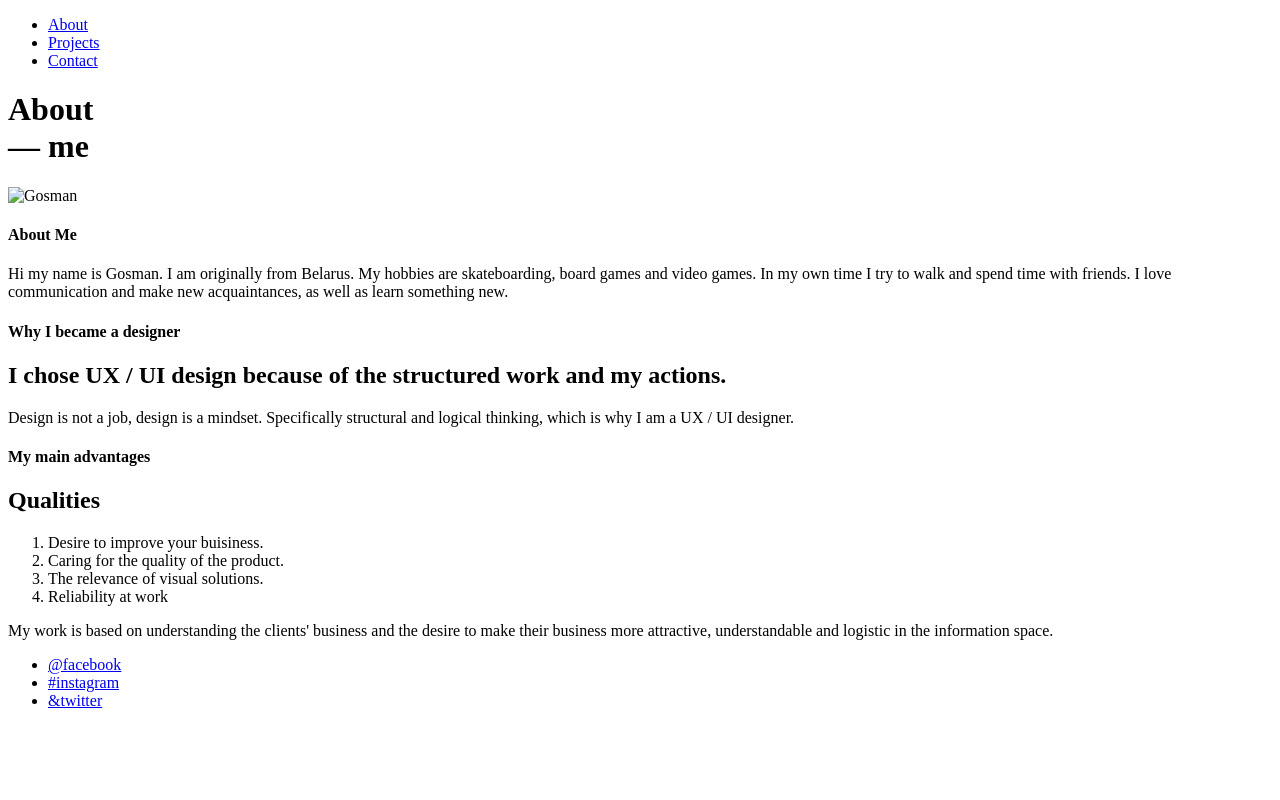
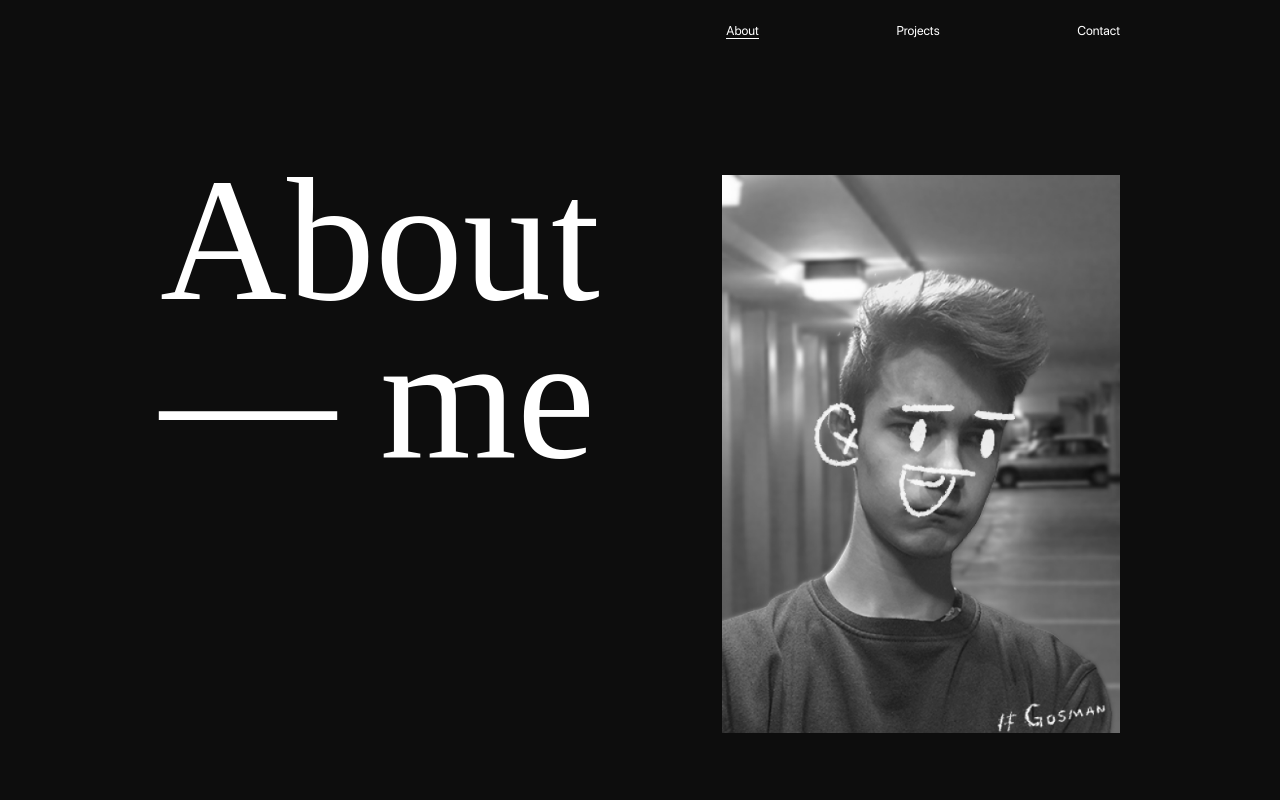
Before and after one commit to AndresNeisa/GosmanPortfolio, a website: page index.html in a window 1280 px wide. Shown: the top 800 px of the page. Drawn offline with nearby package versions, Linux system fonts and the light colour scheme; files that its build step writes are made by us from their sources; the site is published under a folder, as on GitHub Pages, so addresses that start at the root find nothing; a web font is replaced by a local one.

Commit message:
href fixed

```diff
--- a/contact.html
+++ b/contact.html
@@ -5,7 +5,7 @@
     <meta charset="UTF-8">
     <meta name="viewport" content="width=device-width, initial-scale=1.0">
     <link rel="stylesheet" href="https://use.typekit.net/vwc6qpn.css">
-    <link rel="stylesheet" href="/css/style.css">
+    <link rel="stylesheet" href="css/style.css">
     <title>Contact me</title>
 </head>
 
--- a/index.html
+++ b/index.html
@@ -6,7 +6,7 @@
     <meta name="viewport" content="width=device-width, initial-scale=1.0">
 
     <link rel="stylesheet" href="https://use.typekit.net/vwc6qpn.css">
-    <link rel="stylesheet" href="/css/style.css">
+    <link rel="stylesheet" href="css/style.css">
     <title>Gosman</title>
 </head>
 
@@ -25,7 +25,7 @@
         <header class="hero content margin-bl">
             <h1 class="hero__text header-primary">About <br> &mdash; me</h1>
             <div class="content__description">
-                <img src="/Images/Gosman.jpg" alt="Gosman" class="hero__img">
+                <img src="Images/Gosman.jpg" alt="Gosman" class="hero__img">
             </div>
         </header>
 
```
Also changed, not shown: project.html (+2 -2 lines), projects.html (+1 -1 lines).
